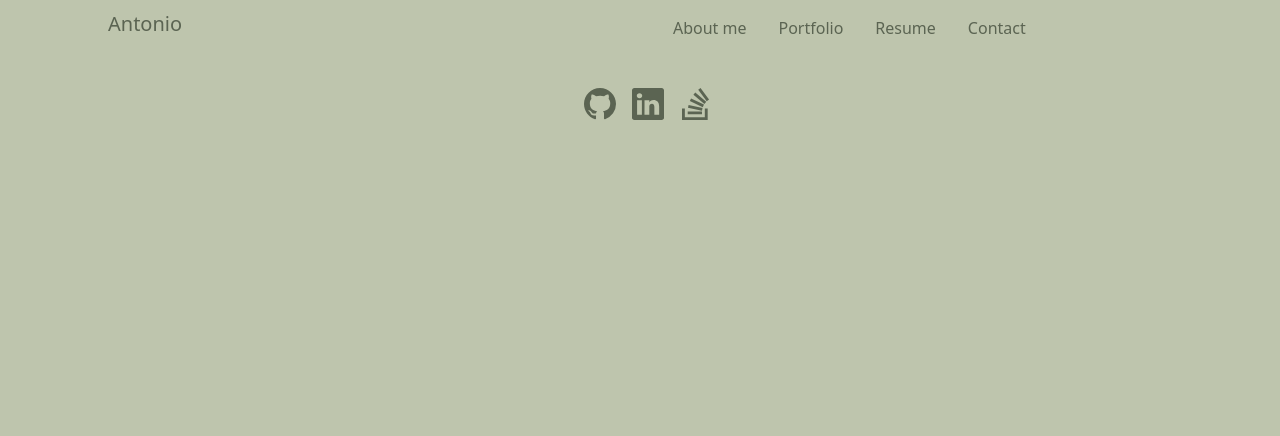
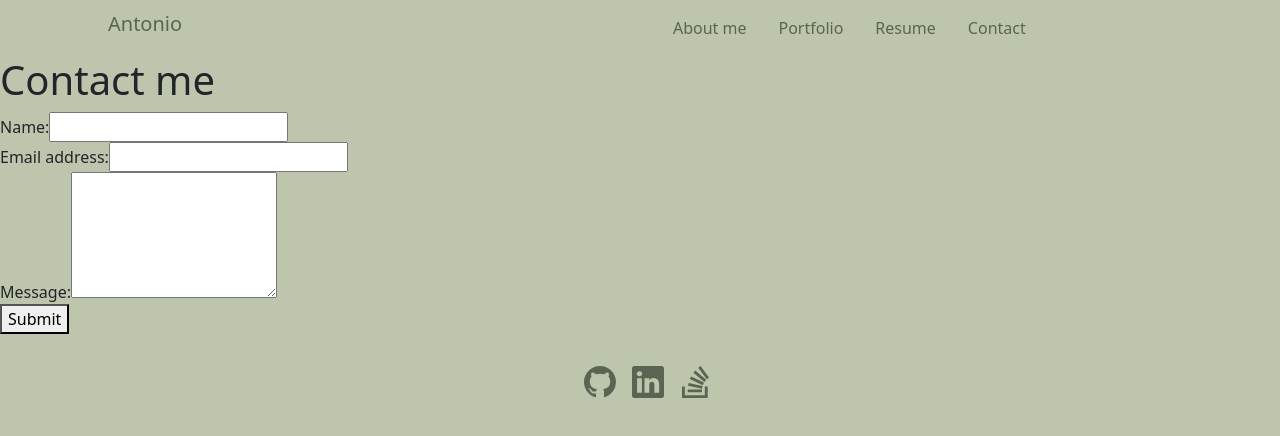
Before and after one commit to tonito98/react-portfolio, a React (Create React App) app: page /contact in a window 1280 px wide. Shown: the top 436 px of the page. Built offline with nearby package versions, Linux system fonts and the light colour scheme.

Commit message:
has the ability to sync inputs from the form to the state

```diff
--- a/src/App.js
+++ b/src/App.js
@@ -1,6 +1,7 @@
 import React from 'react';
 import { Route, Routes } from "react-router-dom";
 import About from './components/About';
+import ContactForm from './components/Contact';
 import Footer from './components/Footer/Footer';
 import Header from './components/Header/Header';
 import Portfolio from './components/Portfolio/Portfolio';
@@ -13,6 +14,7 @@
       <main style={{ minHeigtht:"93vh"}}>
         <Routes>
         <Route exact path='/' element={<About />} />
+        <Route path="/contact" element={<ContactForm />} />
         <Route path="/about" element={<About />} />
         <Route path="/portfolio" element= {<Portfolio/>} />
         </Routes>
--- a/src/components/Contact/index.js
+++ b/src/components/Contact/index.js
@@ -1,25 +1,34 @@
-import React from "react";
+import React, { useState } from "react";
 
 function ContactForm() {
+  const [formState, setFormState] = useState({name: '', email: '', message: ''});
+
+  const { name, email, message } = formState;
+
+  function handleChange(e) {
+    setFormState({...formState, [e.target.name]: e.target.value })
+
+  }
+
+  function handleSubmit(e) {
+    e.preventDefault();
+    console.log(formState);
+  }
   return(
     <section>
         <h1>Contact me</h1>
-        <form id="contact-form">
+        <form id="contact-form" onSubmit={handleSubmit}>
            <div>
             <label htmlFor="name">Name:</label>
-            <input type="text" name="name" />
+            <input type="text" defaultValue={name} onChange={handleChange} name="name" />
            </div>
            <div>
             <label htmlFor="email">Email address:</label>
-            <input type="text" name="name" />
-           </div>
-           <div>
-            <label htmlFor="email">Email address:</label>
-            <input type="email" name="email"/>
+            <input type="text" defaultValue={email} onChange={handleChange} name="email" />
            </div>
            <div>
             <label htmlFor="message">Message:</label>
-            <textarea name="message" rows="5" />
+            <textarea name="message" defaultValue={message} onChange={handleChange} rows="5" />
            </div>
             <button type="submit">Submit</button>
         </form>
```
